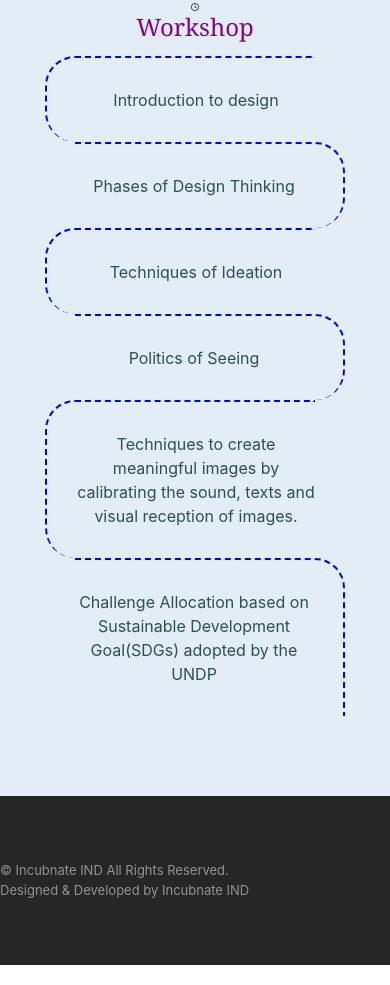
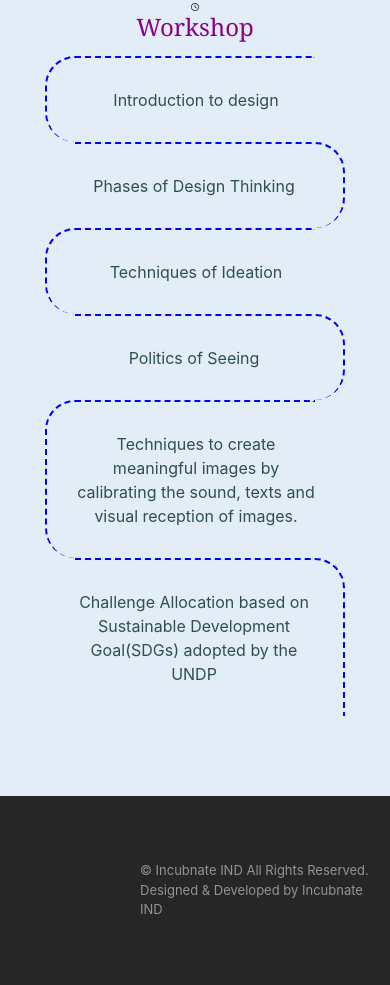
Before and after one commit to shivanshdwivedi/design-workshop, a plain HTML site: page design.html in a window 390 px wide. Shown: the part 7288-8273 px from the top of the page. Drawn offline with nearby package versions, Linux system fonts and the light colour scheme; a web font is replaced by a local one.

Commit message:
tweaked footer

```diff
--- a/css/design.css
+++ b/css/design.css
@@ -589,6 +589,12 @@
   .speaker-name{
     border-bottom: 0.2rem solid var(--main-gray);
     width: 70%;
+  }
+  .site-footer{
+    position: relative;
+    margin-left: auto;
+    margin-right: auto;
+    padding-left: 140px;
   }
 }
 
```
